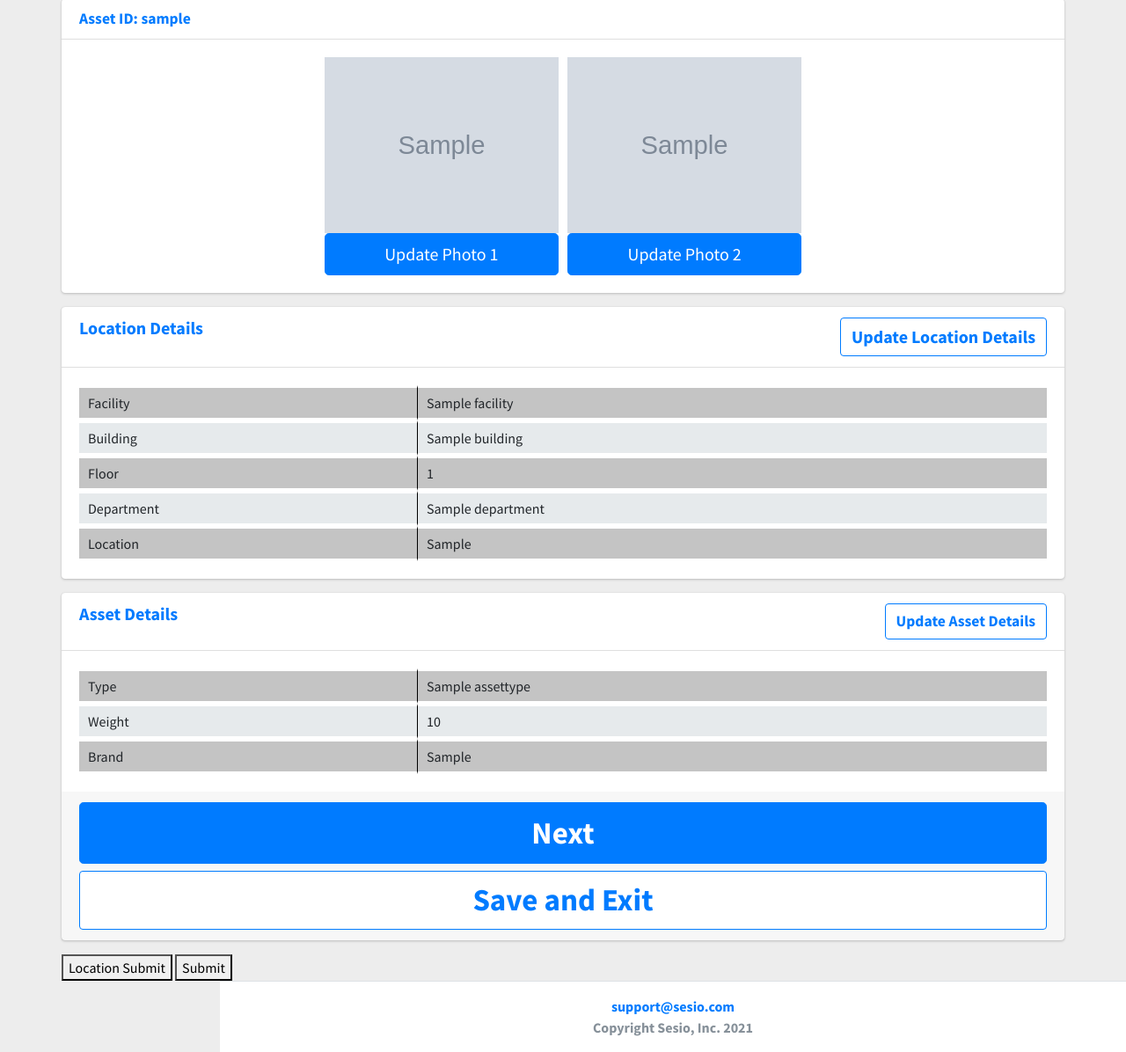
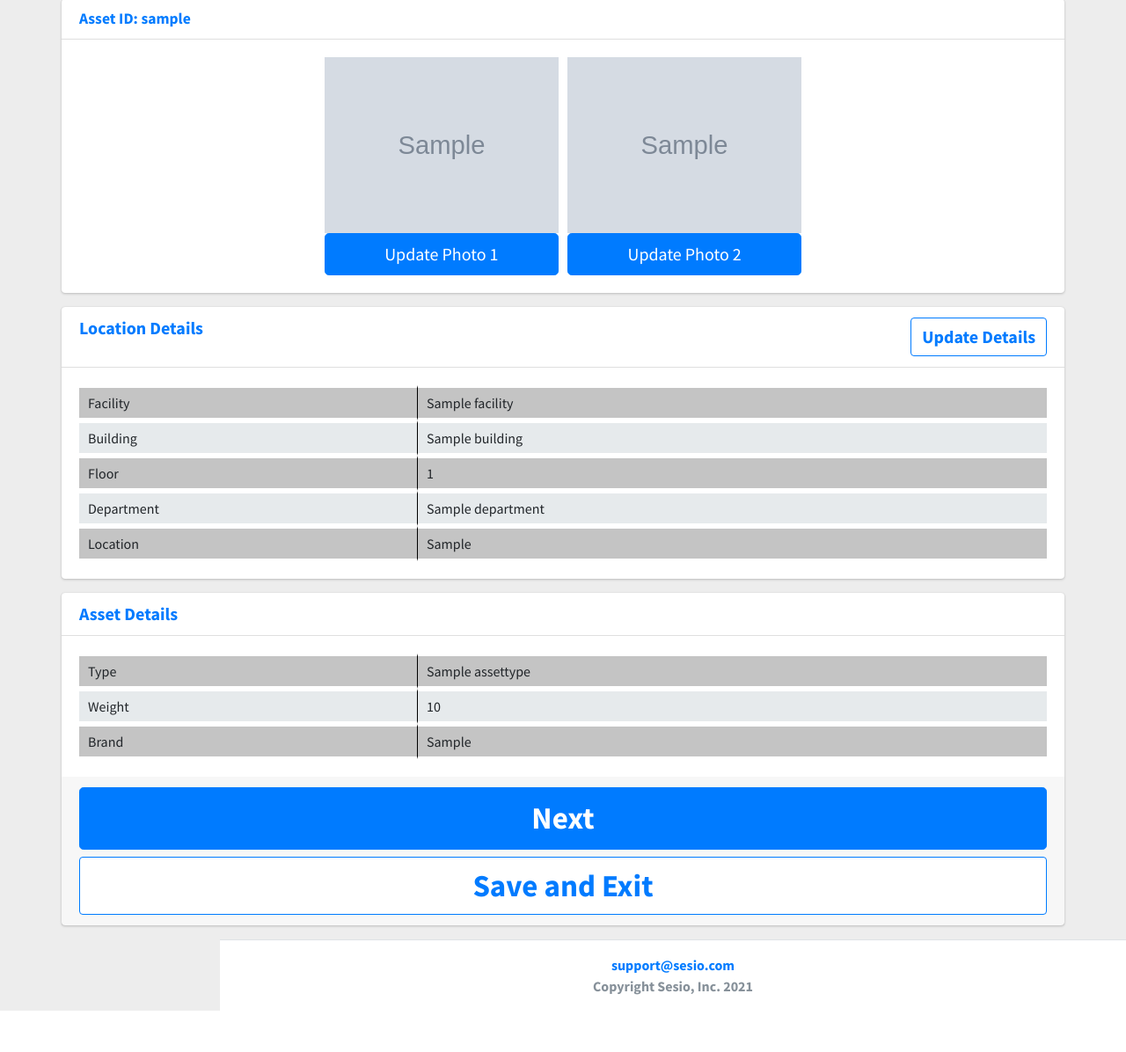
Before and after one commit to SesioCorp/Sesio-ReWrite, a Django app: page /preventivemaintenance/details/1/ in a window 1280 px wide. Shown: the part 160-1356 px from the top of the page at 88% size. After the commit the page ends 1309 px from the top, so only its background shows below. Run offline with Django 3.2, Linux system fonts and the light colour scheme; tables that the repository leaves empty hold one stand-in row (values such as "Sample post"); grey boxes marked "Sample" are stand-in pictures; some libraries are stand-ins or nearby versions.

Commit message:
Fixed Form Save Bug in Preventive Maintenance Details
Why: Form wasn't saving. There were a few errors in the view and form

How: forms.py, views.py, preventivemaintenance_detail.html

Tags:

```diff
--- a/preventivemaintenance/templates/preventivemaintenance_detail.html
+++ b/preventivemaintenance/templates/preventivemaintenance_detail.html
@@ -46,13 +46,13 @@
             </div>
         </div>
 
-<!-- This is the initial Location Details table. When you click the Update Location button, this is hidden.-->
-        <form action="" id="location_details" data-object-id="{{ object.id }}">
+<!-- This is the initial Details table. When you click the Update button, this is hidden.-->
+        <form action="" id="pm_details" data-object-id="{{ object.id }}">
             {% csrf_token %}
             <div class="card">
                 <div class="card-header">
                     <h3 class="pm_details card-title font-weight-bold text-primary">Location Details</h3>
-                    <button class="btn btn-primary btn-view font-weight-bold pm_details card-title float-right" id="location_update_button" type="button">Update Location Details</button>
+                    <button class="btn btn-primary btn-view font-weight-bold pm_details card-title float-right" id="update_button" type="button">Update Details</button>
                 </div>
                 <div class="card-body table__ul">
                     <ul class="pm_details">
@@ -77,10 +77,34 @@
                     </ul>
                 </div>
             </div>
+            <div class="card">
+                <div class="card-header">
+                    <h3 class="card-title pm_details font-weight-bold text-primary">Asset Details</h3>
+                </div>
+                <div class="card-body table__ul">
+                    <ul class="pm_details">
+                        <li>Type</li>
+                        <li>{{ object.asset.asset_type }}</li>
+                    </ul>
+                    <ul class="pm_details">
+                        <li>Weight</li>
+                        <li>{{ object.asset.attribute_set.weight }}</li>
+                    </ul>
+                    <ul class="pm_details">
+                        <li>Brand</li>
+                        <li>{{ object.asset.attribute_set.brand }}</li>
+                    </ul>
+                </div>
+                <div class="card-footer">
+                    <a href="#" type="submit" class="btn btn-primary btn-lg btn-block font-weight-bold pm_buttons">Next</a>
+                    <a href="{% url 'preventivemaintenance:preventive_maintenance_list' %}" type="submit" class="btn btn-block btn-view font-weight-bold pm_buttons">Save and Exit</a>
+                </div>
+            </div>
+
         </form>
 
-<!-- This is the Location Update Form. This is shown when you click the Update Location button -->
-        <form action="" method="post" id="location_update" enctype="multipart/form-data" style="display:none;">
+<!-- This is the Update Form. This is shown when you click the Update button -->
+        <form action="" method="post" id="pm_update" enctype="multipart/form-data" style="display:none;">
             {% csrf_token %}
             <div class="card">
                 <div class="card-header">
@@ -109,40 +133,6 @@
                     </ul>
                 </div>
             </div>
-        </form>
-
-<!-- This is the initial Asset Details table. When you click the Update Asset button, this is hidden.-->
-        <form action="" id="asset_details" data-object-id="{{ object.id }}">
-            {% csrf_token %}
-            <div class="card">
-                <div class="card-header">
-                    <h3 class="card-title pm_details font-weight-bold text-primary">Asset Details</h3>
-                    <button class="btn btn-primary btn-view font-weight-bold pm details card-title float-right" id="asset_update_button" type="button">Update Asset Details</button>
-                </div>
-                <div class="card-body table__ul">
-                    <ul class="pm_details">
-                        <li>Type</li>
-                        <li>{{ object.asset.asset_type }}</li>
-                    </ul>
-                    <ul class="pm_details">
-                        <li>Weight</li>
-                        <li>{{ object.asset.attribute_set.weight }}</li>
-                    </ul>
-                    <ul class="pm_details">
-                        <li>Brand</li>
-                        <li>{{ object.asset.attribute_set.brand }}</li>
-                    </ul>
-                </div>
-                <div class="card-footer">
-                    <a href="#" type="submit" class="btn btn-primary btn-lg btn-block font-weight-bold pm_buttons">Next</a>
-                    <a href="{% url 'preventivemaintenance:preventive_maintenance_list' %}" type="submit" class="btn btn-block btn-view font-weight-bold pm_buttons">Save and Exit</a>
-                </div>
-            </div>
-        </form>
-
-<!-- This is the Asset Update Form. This is shown when you click the Update Asset button -->
-        <form action="" method="POST" id="asset_update" enctype="multipart/form-data" style="display: none;">
-            {% csrf_token %}
             <div class="card">
                 <div class="card-header">
                     <h3 class="card-title pm_details font-weight-bold text-primary">Asset Details</h3>
@@ -163,13 +153,10 @@
                 </div>
                 <div class="card-footer">
                     <a href="#" type="submit" class="btn btn-primary btn-lg btn-block font-weight-bold pm_buttons">Next</a>
-                    <button type="submit" form="asset_update">Submit</button>
+                    <button type="submit" class="btn btn-block btn-view font-weight-bold pm_buttons">Save and Exit</button>
                 </div>
             </div>
         </form>
-        <button type="submit" form="location_update">Location Submit</button>
-
-        <button type="submit" form="asset_update">Submit</button>
     </div>
 </section>
 
@@ -178,14 +165,9 @@
 {% block extra_js %}
 
 <script>
-    $('#location_update_button').click(function(){
-        $('#location_details').hide();
-        $('#location_update').show()
-    });
-
-    $('#asset_update_button').click(function(){
-        $('#asset_details').hide();
-        $('#asset_update').show()
+    $('#update_button').click(function(){
+        $('#pm_details').hide();
+        $('#pm_update').show()
     });
 
 </script>
--- a/preventivemaintenance/views.py
+++ b/preventivemaintenance/views.py
@@ -42,7 +42,7 @@ class PreventiveMaintenanceDetailView(DetailView):
     def pm_asset_details(self):
         try:
             data = {
-                "type": self.get_object().asset.asset_type,
+                "type": self.get_object().asset.asset_type.id,
                 "weight": self.get_object().asset.attribute_set.weight,
                 "brand": self.get_object().asset.attribute_set.brand
             }
@@ -64,12 +64,14 @@ class PreventiveMaintenanceDetailView(DetailView):
             object_data = self.get_object()
             if object_data.asset.location:
                 object_data.facility = location_form.cleaned_data['facility']
-                object_data.asset.building = location_form.cleaned_data['building']
-                object_data.asset.floor = location_form.cleaned_data['floor']
-                object_data.asset.department = location_form.cleaned_data['department']
+                object_data.asset.location.building = location_form.cleaned_data['building']
+                object_data.asset.location.floor = location_form.cleaned_data['floor']
+                object_data.asset.location.department = location_form.cleaned_data['department']
                 object_data.asset.location.specific_location = location_form.cleaned_data['specific_location']
                 object_data.asset.location.save()
                 object_data.facility.save()
+                object_data.asset.location.save()
+                object_data.save()
 
         if asset_form.is_valid():
             object_data = self.get_object()
@@ -79,5 +81,6 @@ class PreventiveMaintenanceDetailView(DetailView):
                 object_data.asset.attribute_set.brand = asset_form.cleaned_data['brand']
                 object_data.asset.asset_type.save()
                 object_data.asset.attribute_set.save()
+                object_data.save()
 
         return HttpResponseRedirect(reverse("preventivemaintenance:preventive_maintenance_list"))
--- a/systemandfacility/forms.py
+++ b/systemandfacility/forms.py
@@ -21,7 +21,7 @@ class LocationForm(forms.ModelForm):
             try:
                 facility_id = int(self.data.get("LocationForm-facility"))
                 self.fields["building"].queryset = Building.objects.filter(facility_id=facility_id)
-            except:
+            except (ValueError, TypeError):
                 pass
 
         elif self.instance.pk:
@@ -34,17 +34,20 @@ class LocationForm(forms.ModelForm):
             try:
                 building_id = int(self.data.get("LocationForm-building"))
                 self.fields["floor"].queryset = Floor.objects.filter(building_id=building_id)
-            except:
+            except (ValueError, TypeError):
                 pass
 
         elif self.instance.pk:
             self.fields["floor"].queryset = Floor.objects.filter(id=self.instance.floor.id)
 
+        else:
+            self.fields['floor'].queryset = Floor.objects.all()
+
         if "LocationForm-floor" in self.data:
             try:
                 floor_id = int(self.data.get("LocationForm-floor"))
                 self.fields["department"].queryset = Department.objects.filter(floor_id=floor_id)
-            except:
+            except (ValueError, TypeError):
                 pass
 
         elif self.instance.pk:
```
